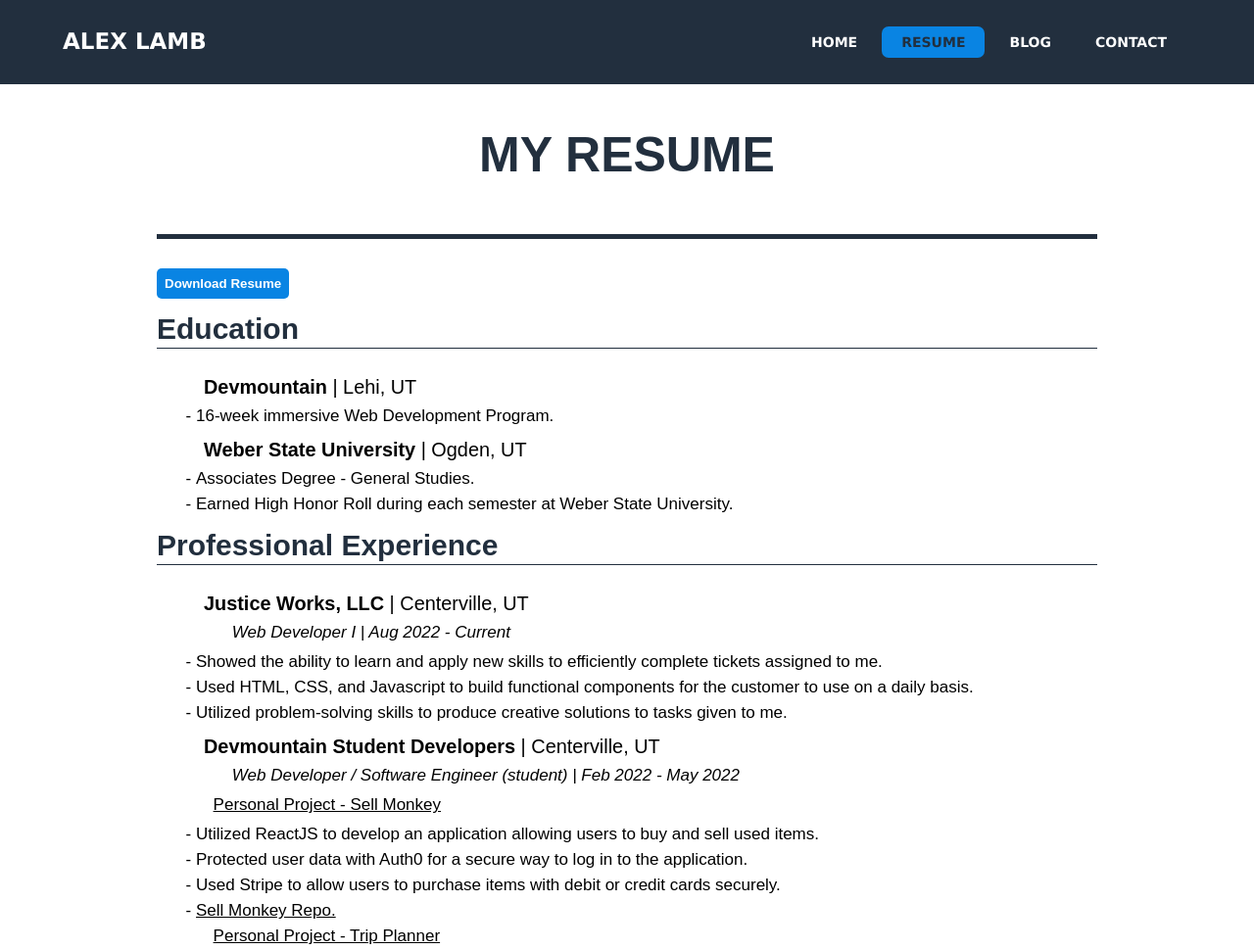
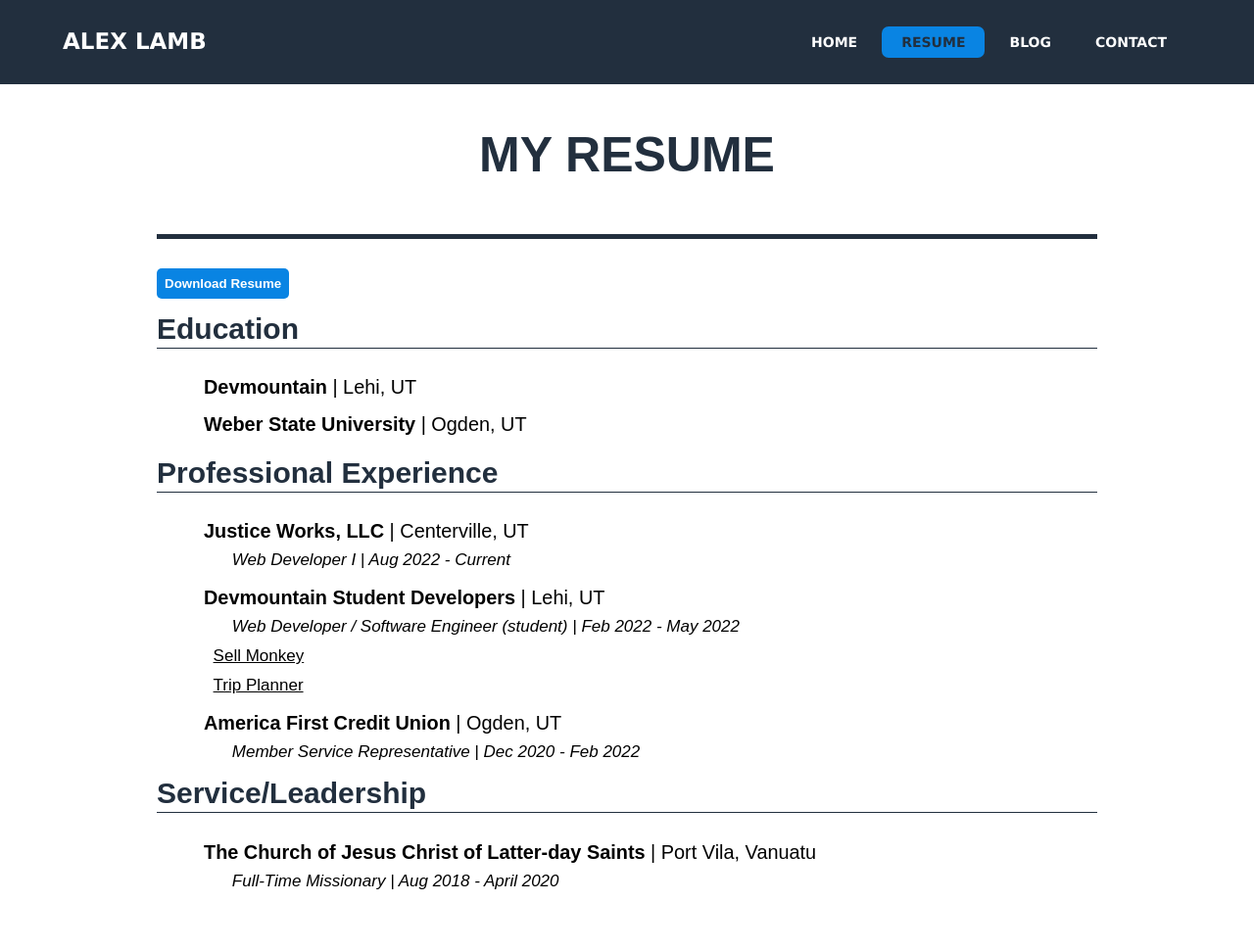
Before and after one commit to alexlamb10/my-blog, a Gatsby site: page /resume in a window 1280 px wide. Shown: the top 970 px of the page at 98% size. Built offline with nearby package versions, Linux system fonts and the light colour scheme; Gatsby itself is replaced by a stand-in of ours.

Commit message:
Started to use map to make the resume page more maintainable

```diff
--- a/src/pages/resume.js
+++ b/src/pages/resume.js
@@ -4,16 +4,44 @@
 import Title from "../components/title"
 import * as styles from "./resume.module.scss"
 import resumePdf from "../images/resume.pdf"
+import resumeInfo from "./resumeInfo"
 import { a } from "../../.cache/dummy"
 
 export default function About() {
+  let resume = resumeInfo.map((element, index) => {
+    return (
+      <div>
+        <h1 className={element.sectionTitle ? styles.title : styles.hide}>
+          {element.sectionTitle}
+        </h1>
+        <div className={styles.company}>
+          <h3 className={element.title ? styles.subtitle : styles.hide}>
+            {element.title}&nbsp;{" "}
+          </h3>
+          <h3 className={element.location ? styles.city : styles.hide}>
+            | {element.location}
+          </h3>
+        </div>
+        <p className={element.jobTitle ? styles.position : styles.hide}>
+          {element.jobTitle} | {element.startDate} - {element.endDate}
+        </p>
+        <p className={element.project ? styles.project : styles.hide}>
+          <u>{element.project}</u>
+        </p>
+        {/* <ul className={styles.list}>
+          <li>16-week immersive Web Development Program.</li>
+        </ul> */}
+      </div>
+    )
+  })
+
   return (
     <Layout>
       <Title text="My Resume" />
       <a href={resumePdf} download>
         <button className={styles.resume}>Download Resume</button>
       </a>
-      <h1 className={styles.title}>Education</h1>
+      {/* <h1 className={styles.title}>Education</h1>
       <div className={styles.company}>
         <h3 className={styles.subtitle}>Devmountain&nbsp; </h3>
         <h3 className={styles.city}>| Lehi, UT</h3>
@@ -133,7 +161,9 @@
         </li>
       </ul>
       <h1 className={styles.title}>Skills</h1>
-      <h1 className={styles.title}>Service/Leadership</h1>
+      <h1 className={styles.title}>Service/Leadership</h1> */}
+
+      {resume}
     </Layout>
   )
 }
--- a/src/pages/resume.module.scss
+++ b/src/pages/resume.module.scss
@@ -12,7 +12,9 @@
 .resume:hover{
     background-color: $color-pallete-1;
 }
-
+.hide{
+    display: none;
+}
 .title{
     font-size: 30px;
     padding-bottom: 1vh;
--- /dev/null
+++ b/src/pages/resumeInfo.js
@@ -0,0 +1,99 @@
+let resumeInfo = [
+  {
+    sectionTitle: "Education",
+    title: "Devmountain",
+    location: "Lehi, UT",
+    startDate: "Feb 2022",
+    endDate: "May 2022",
+    jobTitle: null,
+    project: null,
+    details: ["16-week immersive Web Development Program"],
+  },
+  {
+    sectionTitle: null,
+    title: "Weber State University",
+    location: "Ogden, UT",
+    startDate: "Aug 2020",
+    endDate: "Dec 2020",
+    jobTitle: null,
+    project: null,
+    details: [
+      "Associates Degree - General Studies",
+      "Earned High Honor Roll during each semester at Weber State University",
+    ],
+  },
+  {
+    sectionTitle: "Professional Experience",
+    title: "Justice Works, LLC",
+    location: "Centerville, UT",
+    startDate: "Aug 2022",
+    endDate: "Current",
+    jobTitle: "Web Developer I",
+    project: null,
+    details: [
+      "Showed the ability to learn and apply new skills to efficiently complete tickets assigned to me.",
+      "Used HTML, CSS, and Javascript to build functional components for the customer to use on a daily basis.",
+      "Utilized problem-solving skills to produce creative solutions to tasks given to me.",
+    ],
+  },
+  {
+    sectionTitle: null,
+    title: "Devmountain Student Developers",
+    location: "Lehi, UT",
+    startDate: "Feb 2022",
+    endDate: "May 2022",
+    jobTitle: "Web Developer / Software Engineer (student)",
+    project: "Sell Monkey",
+    details: [
+      "Utilized ReactJS to develop an application allowing users to buy and sell used items.",
+      "Protected user data with Auth0 for a secure way to log in to the application.",
+      "Used Stripe to allow users to purchase items with debit or credit cards securely.",
+    ],
+  },
+  {
+    sectionTitle: null,
+    title: null,
+    location: null,
+    startDate: null,
+    endDate: null,
+    jobTitle: null,
+    project: "Trip Planner",
+    details: [
+      "Developed an application using Vanilla JS enabling users to keep track of desired vacation cities.",
+      "Provided authentication and user credentials using Bcrypt to ensure each user’s profile security.",
+      "Used AWS S3 allowing users to upload pictures to the database upon completing a pre-saved trip.",
+    ],
+  },
+  {
+    sectionTitle: null,
+    title: "America First Credit Union",
+    location: "Ogden, UT",
+    startDate: "Dec 2020",
+    endDate: "Feb 2022",
+    jobTitle: "Member Service Representative",
+    project: null,
+    details: [
+      "Identified solutions for clients using active listening and company resources to improve company customer ratings.",
+      "Informed clients of the company of resources available to them to enhance their personal banking, which saved the company and client time.",
+      "Implemented new techniques to improve how I communicated with clients through training provided by the company in order to give each client a better experience.",
+      "Worked on a team in which I strived to be uplifting to each of my coworkers in order for them to feel comfortable in the work environment each day.",
+    ],
+  },
+  {
+    sectionTitle: "Service/Leadership",
+    title: "The Church of Jesus Christ of Latter-day Saints",
+    location: "Port Vila, Vanuatu",
+    startDate: "Aug 2018",
+    endDate: "April 2020",
+    jobTitle: "Full-Time Missionary",
+    project: null,
+    details: [
+      "Worked as a service missionary for a period of 20 months.",
+      "Strengthened leadership and communication skills as I oversaw multiple groups of other missionaries.",
+      "Developed a strong work ethic as I worked 10 hours a day to meet personal goals.",
+      "Became fluent in speaking, writing, and reading Bislama.",
+    ],
+  },
+]
+
+export default resumeInfo
```
